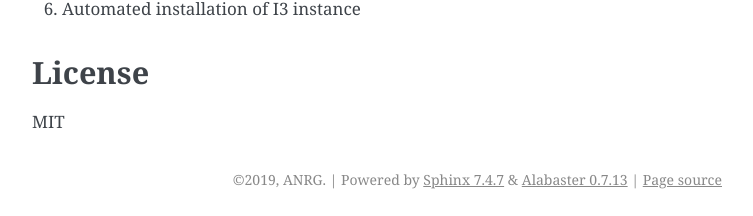
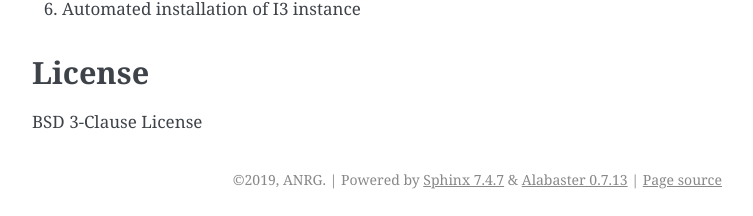
Before and after one commit to ANRGUSC/i3admindocs, a Sphinx documentation site: the page built from docs/source/Settingupi3.rst, in a window 1280 px wide and 900 px high, scrolled down 8256 px. Shown: the part 681-897 px from the top of the window, without its empty margins (388-1141 px from the left). Built offline with Sphinx 7.4.7, drawn with Linux system fonts in a browser that asks for light colours.

Commit message:
license updated

```diff
--- a/docs/source/Settingupi3.rst
+++ b/docs/source/Settingupi3.rst
@@ -246,4 +246,4 @@ Run :
 **License**
 ===========
 
-MIT
+BSD 3-Clause License
```
